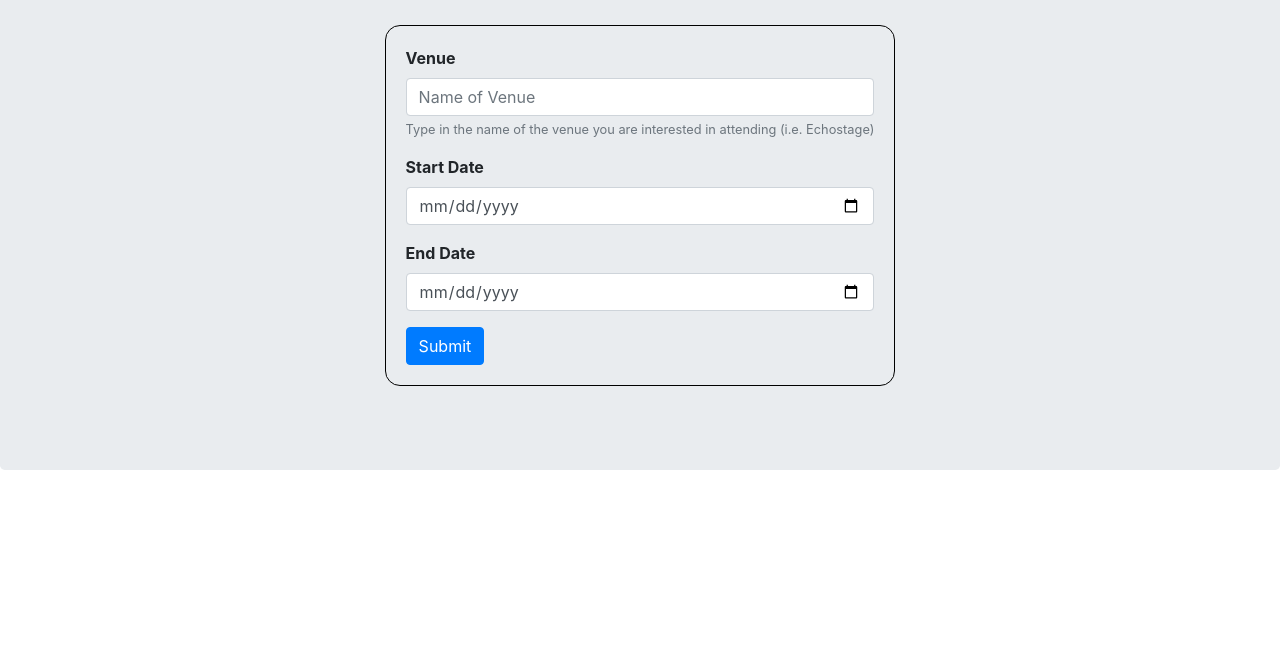
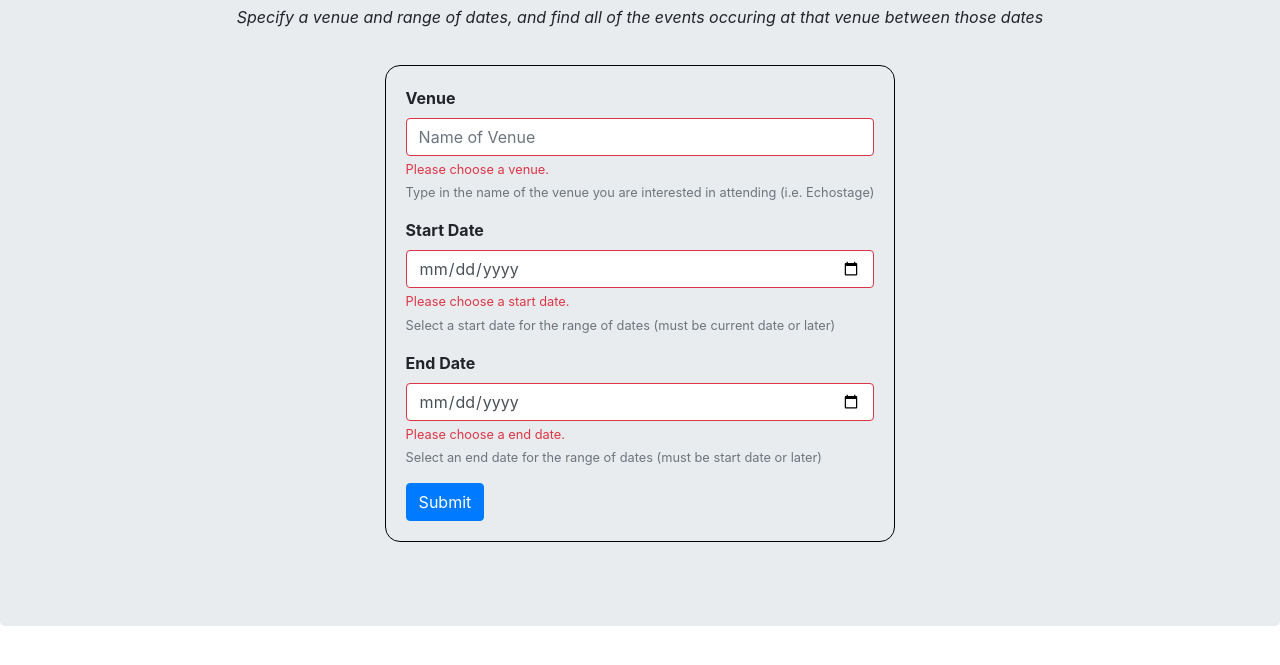
Before and after one commit to mdn1023/Mues, a website: page web/html/main.html in a window 1280 px wide. Shown: the part 115-780 px from the top of the page. Drawn offline with nearby package versions, Linux system fonts and the light colour scheme.

Commit message:
Initial validation for form fields

```diff
--- a/index.js
+++ b/index.js
@@ -2,11 +2,14 @@ const rp = require("request-promise");
 
 const apiKey = "6hVA2yrccxVrs88S";
 var artistID = "8561929";
+var venue = "Echostage";
 
 var url = `https://api.songkick.com/api/3.0/artists/${artistID}/calendar.json?apikey=${apiKey}`;
 
+var venueUrl = `https://api.songkick.com/api/3.0/search/venues.json?query=${venue}&apikey=${apiKey}`;
+
 var options = {
-    uri: url,
+    uri: venueUrl,
     headers: {
         'User-Agent': 'Mues',
         'Accept': 'application/json'
--- a/web/html/main.html
+++ b/web/html/main.html
@@ -20,23 +20,35 @@
         <div class="row align-items-center justify-content-center">
           <h1>Mues</h1>
         </div>
+        <p class="text-center font-italic">Specify a venue and range of dates, and find all of the events occuring at that venue between those dates</p>
 
         <div class="row align-items-center justify-content-center">
-          <form style="border:1px solid black; margin:20px; padding:20px; border-radius: 15px;">
+          <form style="border:1px solid black; margin:20px; padding:20px; border-radius: 15px;" method="post">
             <div class="form-group">
               <label for="venueName"><b>Venue</b></label>
-              <input type="text" class="form-control" id="venueName" aria-describedby="venueHelp" placeholder="Name of Venue">
+              <input type="text" class="form-control is-invalid" id="venueName" aria-describedby="venueHelp" placeholder="Name of Venue">
+              <div class="invalid-feedback" id="venueFeedback">
+                Please choose a venue.
+              </div>
               <small id="venueHelp" class="form-text text-muted">Type in the name of the venue you are interested in attending (i.e. Echostage)</small>
             </div>
             <div class="form-group">
               <label for="startDate"><b>Start Date</b></label>
               </br>
-              <input type="date" class="form-control" id="startDate">
+              <input type="date" class="form-control is-invalid" id="startDate">
+              <div class="invalid-feedback" id="startDateFeedback">
+                Please choose a start date.
+              </div>
+              <small id="startDateHelp" class="form-text text-muted">Select a start date for the range of dates (must be current date or later)</small>
             </div>
             <div class="form-group">
               <label for="endDate"><b>End Date</b></label>
               </br>
-              <input type="date" class="form-control" id="endDate">
+              <input type="date" class="form-control is-invalid" id="endDate">
+              <div class="invalid-feedback" id="endDateFeedback">
+                Please choose a end date.
+              </div>
+              <small id="startDateHelp" class="form-text text-muted">Select an end date for the range of dates (must be start date or later)</small>
             </div>
             <button type="submit" class="btn btn-primary">Submit</button>
           </form>
@@ -45,8 +57,6 @@
       </div>
     </div>
 
-
-
     <!-- jQuery (necessary for Bootstrap's JavaScript plugins) -->
     <script src="https://code.jquery.com/jquery-3.3.1.slim.min.js" integrity="sha384-q8i/X+965DzO0rT7abK41JStQIAqVgRVzpbzo5smXKp4YfRvH+8abtTE1Pi6jizo" crossorigin="anonymous"></script>
     <script src="https://cdnjs.cloudflare.com/ajax/libs/popper.js/1.14.3/umd/popper.min.js" integrity="sha384-ZMP7rVo3mIykV+2+9J3UJ46jBk0WLaUAdn689aCwoqbBJiSnjAK/l8WvCWPIPm49" crossorigin="anonymous"></script>
--- /dev/null
+++ b/web/js/validate.js
@@ -0,0 +1,6 @@
+var $myInput = $('#venueName').on('change', anotherFunction);
+
+var anotherFunction = function() {
+  $myInput.val('Another value');
+  $myInput.trigger('change');
+};
```
